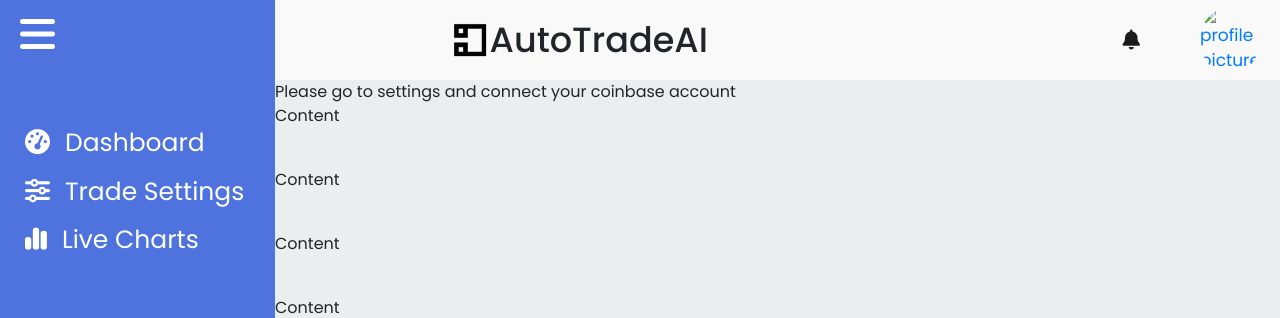
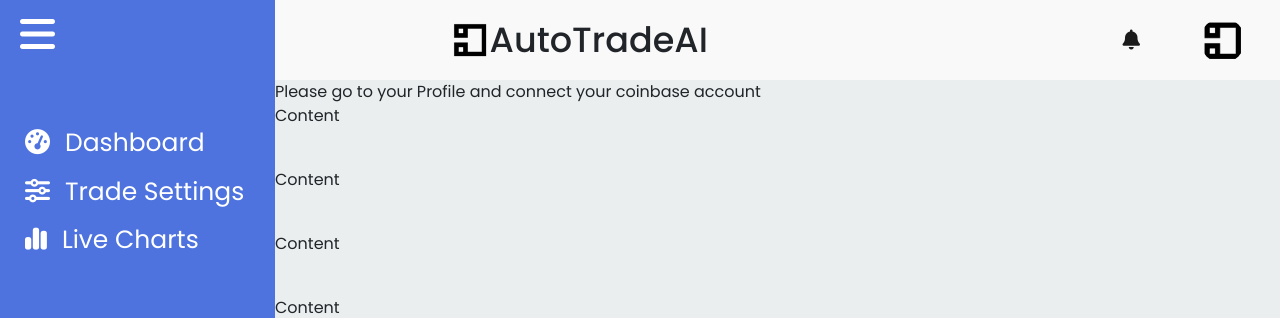
Before and after one commit to orin635/atai, a Django app: page / in a window 1280 px wide. Shown: the top 318 px of the page. Run offline with Django 5.2, Linux system fonts and the light colour scheme; a user stored in the database is signed in; some libraries are stand-ins or nearby versions; some web fonts are replaced.

Commit message:
Fixed the error that pops up if you dont have a profile picutre, I just load a default instead, moved coinbase login prompt profile too, added logout to profile.html

```diff
--- a/atai_app/templates/base.html
+++ b/atai_app/templates/base.html
@@ -50,7 +50,13 @@
                 </ul>
             </div>
             <div id = "h-nav-username">{{ user.first_name }} {{ user.last_name }}</div>
-            <a href=""><img src="{{ profile.profile_picture.url }}" alt="profile picture" class="rounded-circle h-nav-pfp" id = "h-nav-pfp"></a>
+
+            {% if profile.profile_picture %}
+                <a href=""><img src="{{ profile.profile_picture.url }}" alt="profile picture" class="rounded-circle h-nav-pfp" id = "h-nav-pfp"></a>
+            {% else %}
+                <a href=""><img src="{% static 'assets/images/autotradeai-favicon-black.png' %}" alt="profile picture" class="rounded-circle h-nav-pfp" id = "h-nav-pfp"></a>
+            {% endif %}
+
             <div id="pfp-dropdown">
                 <ul>
                     <li><div onclick="revealProfile()">Profile</div></li>
@@ -69,12 +75,6 @@
                 <li>Theme </li>
                 <hr>
                 <li>Live Chart Cryptos</li>
-                <hr>
-                {% if profile.coinbase_connected %}
-                    <li>Coinbase is Connected</li>
-                {% else %}
-                    <li><a href="{% url 'coinbase_login' %}">Connect to Coinbase</a></li>
-                {% endif %}
             </ul>
         </div>
 
@@ -88,7 +88,16 @@
                 <li>UserName : {{ user.username }}</li>
                 <li>Email : {{ user.email }}</li>
                 <li>Age : {{ profile.age }}</li>
-                <li>Profile Picture : <img src="{{ profile.profile_picture.url }}" alt="profile picture" class="rounded-circle h-nav-pfp"></li>
+                {% if profile.profile_picture %}
+                    <li>Profile Picture : <img src="{{ profile.profile_picture.url }}" alt="profile picture" class="rounded-circle h-nav-pfp"></li>
+                {% else %}
+                    <li>Profile Picture : <img src="{% static 'assets/images/autotradeai-favicon-black.png' %}" alt="profile picture" class="rounded-circle h-nav-pfp"></li>
+                {% endif %}
+                {% if profile.coinbase_connected %}
+                    <li>Coinbase is Connected</li>
+                {% else %}
+                    <li><a href="{% url 'coinbase_login' %}">Connect to Coinbase</a></li>
+                {% endif %}
             </ul>
         </div>
 
--- a/atai_app/templates/dashboard.html
+++ b/atai_app/templates/dashboard.html
@@ -5,7 +5,7 @@
         <p><strong>Account Name:</strong> {{ account_name }}</p>
         <p><strong>Eth Balance</strong> {{ eth_balance }}</p>
     {% else %}
-        Please go to settings and connect your coinbase account
+        Please go to your Profile and connect your coinbase account
     {% endif %}
     <p>Content</p><br><p>Content</p><br><p>Content</p><br><p>Content</p><br><p>Content</p><br><p>Content</p><br><p>Content</p><br>
     <p>Content</p><br><p>Content</p><br><p>Content</p><br><p>Content</p><br><p>Content</p><br><p>Content</p><br><p>Content</p><br>
--- a/docker_info.txt
+++ b/docker_info.txt
@@ -23,5 +23,5 @@
 
 
 #####SHARED MEDIA
-docker create --name atai_django_sm --network atai_network --network-alias atai_django_alias -t -p 8001:8001 -v atai_media_volume:/path/to/media/in/django atai_project
+docker create --name atai_django_sm --network atai_network --network-alias atai_django_alias -t -p 8001:8001 -v atai_media_volume:/usr/src/app/media orinmcd/atai_project:latest
 docker create --name atai_nginx_certbot_sm --network atai_network --network-alias atai_nginx_certbot -p 80:80 -p 443:443 -t -v wmap_web_data:/usr/share/nginx/html -v $HOME/atai_nginx_certbot/conf:/etc/nginx/conf.d -v /etc/letsencrypt:/etc/letsencrypt -v /var/www/certbot -v atai_volume:/usr/share/nginx/html/static -v atai_media_volume:/usr/share/nginx/html/media wmap_nginx_certbot
```
Also changed, not shown: atai_app/templates/profile.html (+8 -1 lines).
